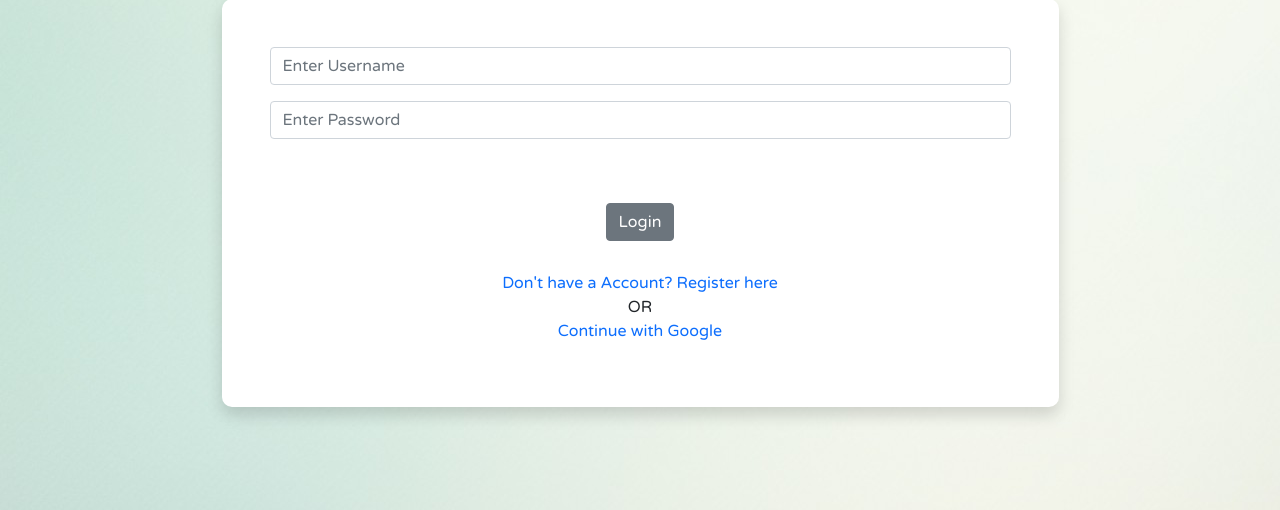
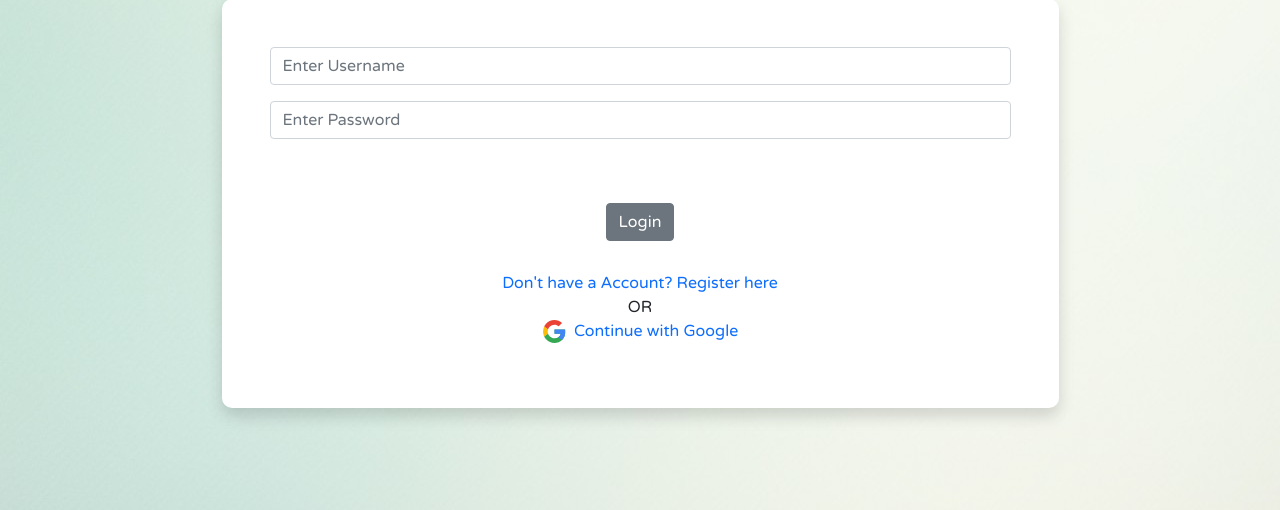
Before and after one commit to prasha230/E-venting-Project, a Django app: page /members/login_user in a window 1280 px wide. Shown: the part 186-696 px from the top of the page. Run offline with Django 4.2, Linux system fonts and the light colour scheme; some libraries are stand-ins or nearby versions.

Commit message:
Images added

```diff
--- a/events/templates/events/base.html
+++ b/events/templates/events/base.html
@@ -9,7 +9,7 @@
 		<!-- Bootstrap CSS -->
 		<link href="https://cdn.jsdelivr.net/npm/bootstrap@5.1.3/dist/css/bootstrap.min.css" rel="stylesheet" integrity="sha384-1BmE4kWBq78iYhFldvKuhfTAU6auU8tT94WrHftjDbrCEXSU1oBoqyl2QvZ6jIW3" crossorigin="anonymous">
 		<title>E-venting &#x2022; Web</title>
-		{% comment %} <link rel="shortcut icon" type="image/x-icon" href="{% static 'events/images/logo_b.png'%}">  {% endcomment %}
+		<link rel="shortcut icon" type="image/x-icon" href="{% static 'events/images/logo_b.png'%}">
 		<link rel="stylesheet" href="{% static 'events/style.css' %}">
 		<link href="https://fonts.googleapis.com/css?family=Varela+Round:regular" rel="stylesheet" />
 
--- a/members/templates/authenticate/login.html
+++ b/members/templates/authenticate/login.html
@@ -25,7 +25,7 @@
             <a href="{%url 'register_user'%}" style="text-decoration:none;">Don't have a Account? Register here </a>
             <br>OR <br>
             <a href="{%  provider_login_url 'google' %}" style="text-decoration:none;">
-              {% comment %} <img src="{% static 'events/images/google.svg'%}" style="height:25px;width:25px;margin-right:3px;">  {% endcomment %}
+              <img src="{% static 'events/images/google.svg'%}" style="height:25px;width:25px;margin-right:3px;">
                 Continue with Google
             </a>
             </p>
```
